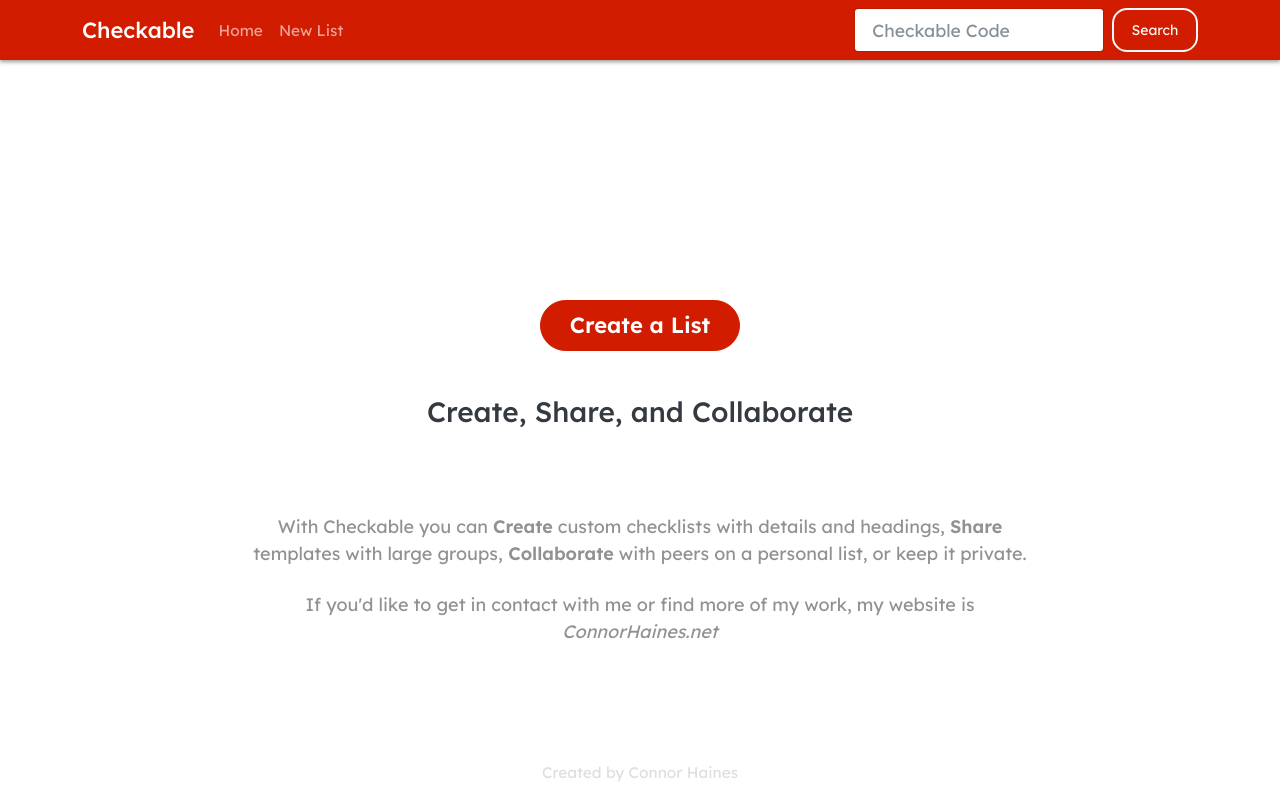
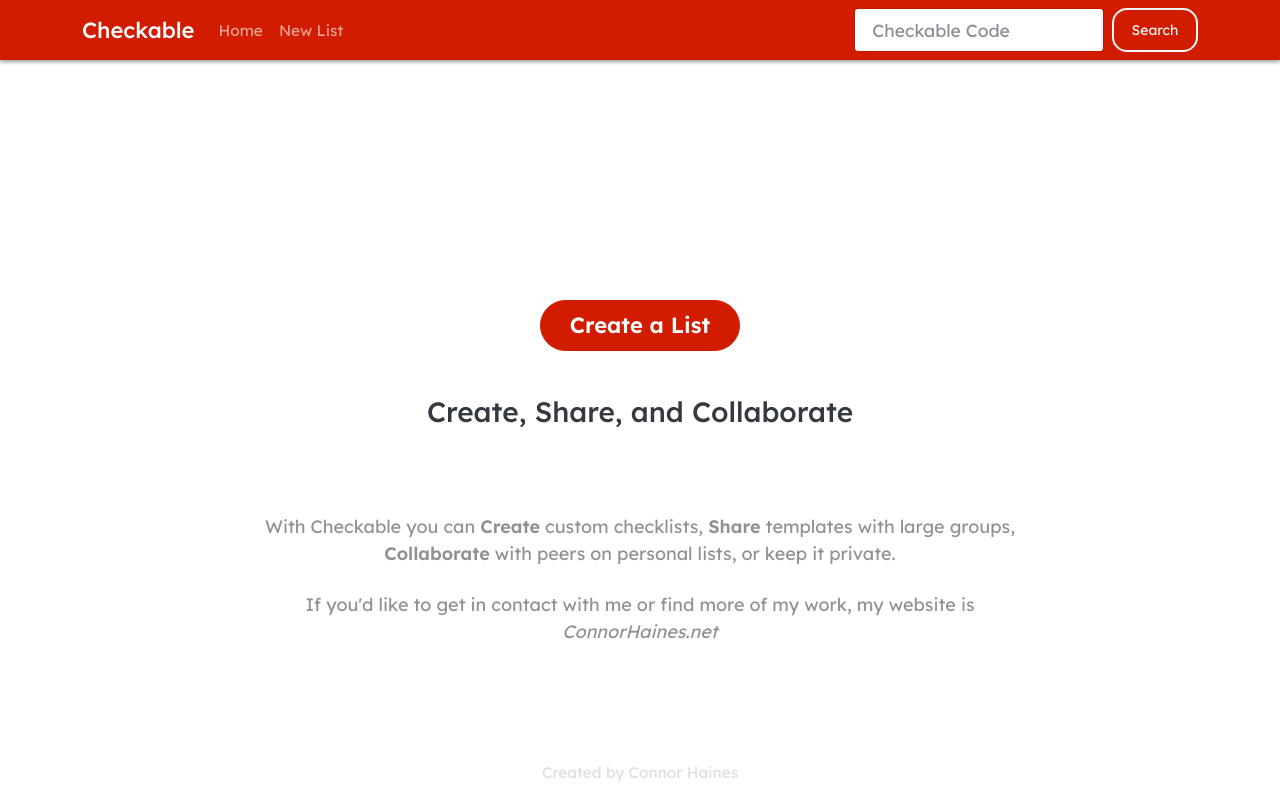
Before and after one commit to connor2033/MERN-Checklist-App, a React (Create React App) app in the folder frontend/: page / in a window 1280 px wide. Built offline with nearby package versions, Linux system fonts and the light colour scheme.

Commit message:
Use secure links only

```diff
--- a/frontend/src/components/Footer/Footer.js
+++ b/frontend/src/components/Footer/Footer.js
@@ -16,7 +16,7 @@ const Footer = () => {
       <Container>
         <Row>
           <Col className="text-center py-3" style={{ color: "#dedede" }}>
-            <a href="http://ConnorHaines.net" target="_blank" rel="noreferrer">
+            <a href="https://ConnorHaines.net" target="_blank" rel="noreferrer">
               Created by Connor Haines
             </a>
           </Col>
--- a/frontend/src/screens/LandingPage/LandingPage.js
+++ b/frontend/src/screens/LandingPage/LandingPage.js
@@ -17,9 +17,9 @@ const LandingPage = () => {
         </Row>
         <Row>
           <div className="descText">
-            With Checkable you can <b>Create</b> custom checklists with details
-            and headings, <b>Share</b> templates with large groups,
-            <b> Collaborate</b> with peers on a personal list, or keep it
+            With Checkable you can <b>Create</b> custom checklists, <b>Share</b>{" "}
+            templates with large groups,
+            <b> Collaborate</b> with peers on personal lists, or keep it
             private.
           </div>
         </Row>
```
